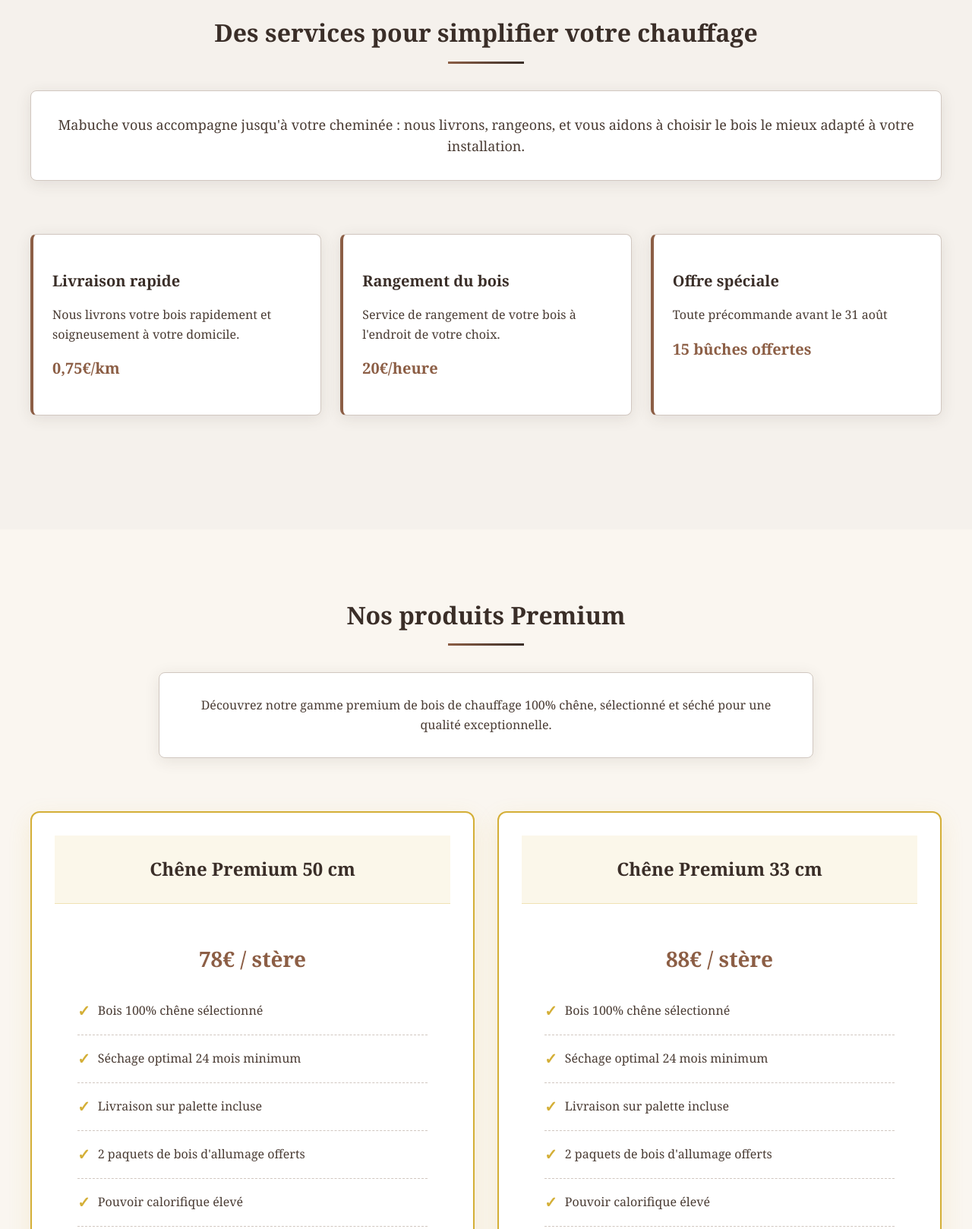
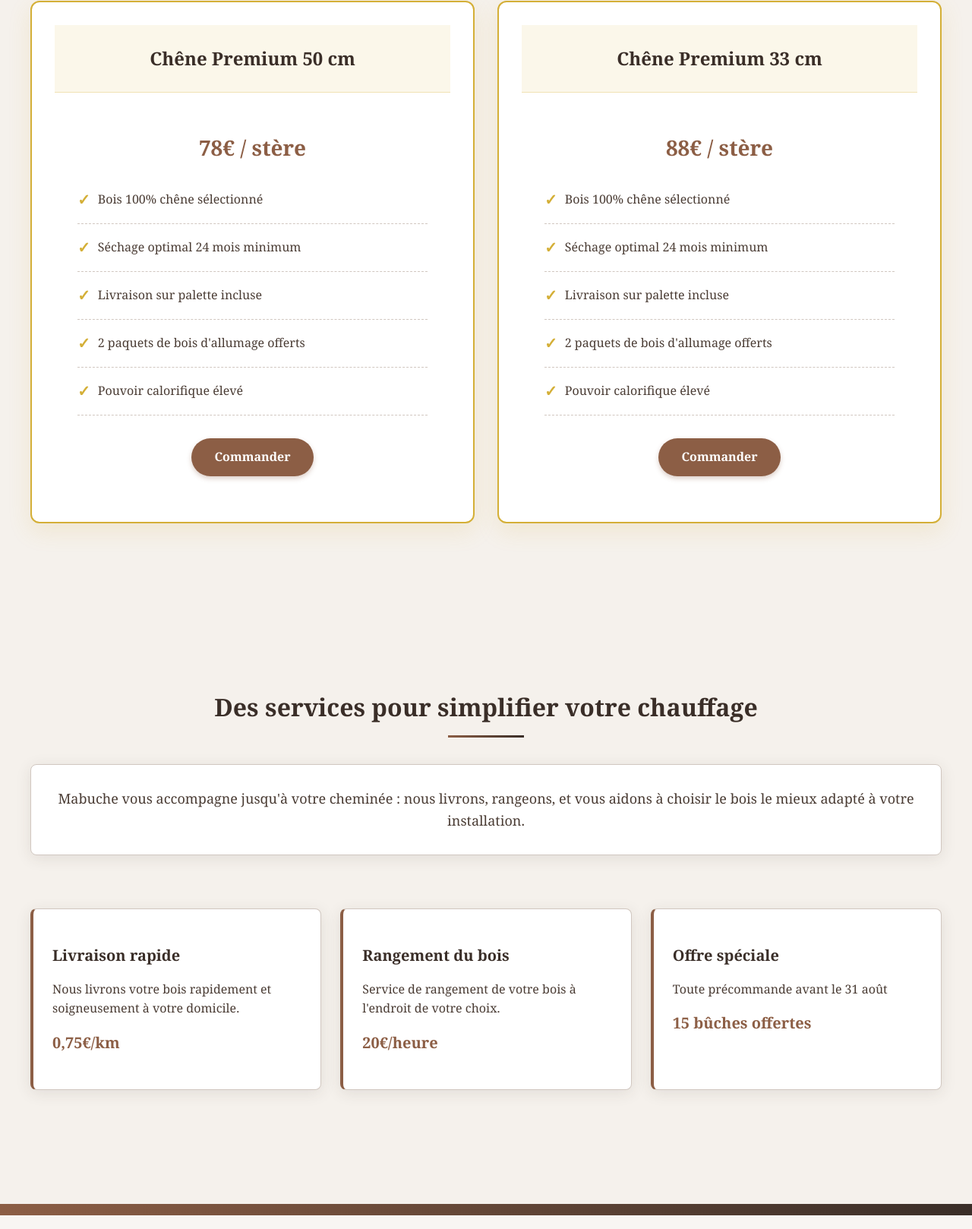
Before and after one commit to 0max007/mabuche-site, a plain HTML site: page index.html in a window 1280 px wide. Shown: the part 1710-3328 px from the top of the page at 76% size. Drawn offline with Linux system fonts and the light colour scheme.

Commit message:
Update index.html

```diff
--- a/index.html
+++ b/index.html
@@ -359,6 +359,7 @@
             font-family: inherit;
             font-size: 16px;
             transition: all 0.3s;
+            margin-top: 8px; /* Ajout d'espace entre label et input */
         }
 
         .commande-form textarea {
@@ -931,12 +932,13 @@
         </div>
     </section>
 
-    <!-- PRODUITS STANDARD -->
+    <!-- PRODUITS STANDARD ET PREMIUM -->
     <section id="produits" class="section section-produits">
         <div class="container">
             <h2 class="section-title">Nos bois de chauffage disponibles</h2>
             <p class="encadre" style="text-align: center; font-size: 18px;">Tous nos prix sont TTC</p>
 
+            <h3 style="text-align: center; margin: 40px 0 20px; color: var(--marron-fonce);">Produits Standard</h3>
             <div class="products-grid">
                 <!-- Produit 1 -->
                 <div class="product-card encadre">
@@ -986,45 +988,8 @@
                     </div>
                 </div>
             </div>
-        </div>
-    </section>
 
-    <!-- SERVICES -->
-    <section id="services" class="section section-services">
-        <div class="container">
-            <h2 class="section-title">Des services pour simplifier votre chauffage</h2>
-            <p class="encadre" style="text-align: center; font-size: 18px;">Mabuche vous accompagne jusqu'à votre cheminée : nous livrons, rangeons, et vous aidons à choisir le bois le mieux adapté à votre installation.</p>
-
-            <div class="services-grid">
-                <div class="service-card encadre">
-                    <h3 class="service-title">Livraison rapide</h3>
-                    <p style="color: var(--marron-texte);">Nous livrons votre bois rapidement et soigneusement à votre domicile.</p>
-                    <p class="service-price">0,75€/km</p>
-                </div>
-
-                <div class="service-card encadre">
-                    <h3 class="service-title">Rangement du bois</h3>
-                    <p style="color: var(--marron-texte);">Service de rangement de votre bois à l'endroit de votre choix.</p>
-                    <p class="service-price">20€/heure</p>
-                </div>
-
-                <div class="service-card encadre">
-                    <h3 class="service-title">Offre spéciale</h3>
-                    <p style="color: var(--marron-texte);">Toute précommande avant le 31 août</p>
-                    <p class="service-price">15 bûches offertes</p>
-                </div>
-            </div>
-        </div>
-    </section>
-
-    <!-- PRODUITS PREMIUM -->
-    <section class="premium-section">
-        <div class="container">
-            <h2 class="section-title">Nos produits Premium</h2>
-            <p class="encadre" style="text-align: center; max-width: 800px; margin: 0 auto 40px;">
-                Découvrez notre gamme premium de bois de chauffage 100% chêne, sélectionné et séché pour une qualité exceptionnelle.
-            </p>
-
+            <h3 style="text-align: center; margin: 60px 0 20px; color: var(--marron-fonce);">Produits Premium</h3>
             <div class="premium-products-container">
                 <!-- Produit Premium 1 -->
                 <div class="premium-product encadre">
@@ -1069,6 +1034,34 @@
         </div>
     </section>
 
+    <!-- SERVICES -->
+    <section id="services" class="section section-services">
+        <div class="container">
+            <h2 class="section-title">Des services pour simplifier votre chauffage</h2>
+            <p class="encadre" style="text-align: center; font-size: 18px;">Mabuche vous accompagne jusqu'à votre cheminée : nous livrons, rangeons, et vous aidons à choisir le bois le mieux adapté à votre installation.</p>
+
+            <div class="services-grid">
+                <div class="service-card encadre">
+                    <h3 class="service-title">Livraison rapide</h3>
+                    <p style="color: var(--marron-texte);">Nous livrons votre bois rapidement et soigneusement à votre domicile.</p>
+                    <p class="service-price">0,75€/km</p>
+                </div>
+
+                <div class="service-card encadre">
+                    <h3 class="service-title">Rangement du bois</h3>
+                    <p style="color: var(--marron-texte);">Service de rangement de votre bois à l'endroit de votre choix.</p>
+                    <p class="service-price">20€/heure</p>
+                </div>
+
+                <div class="service-card encadre">
+                    <h3 class="service-title">Offre spéciale</h3>
+                    <p style="color: var(--marron-texte);">Toute précommande avant le 31 août</p>
+                    <p class="service-price">15 bûches offertes</p>
+                </div>
+            </div>
+        </div>
+    </section>
+
     <!-- FORMULAIRE DE COMMANDE -->
     <section id="commande" class="section-commande">
         <div class="commande-container">
@@ -1084,22 +1077,27 @@
                             <label for="nom">Nom *</label>
                             <input type="text" id="nom" name="nom" required placeholder="Votre nom">
                         </div>
+
                         <div class="form-group">
                             <label for="prenom">Prénom *</label>
                             <input type="text" id="prenom" name="prenom" required placeholder="Votre prénom">
                         </div>
+
                         <div class="form-group">
                             <label for="telephone">Téléphone *</label>
                             <input type="tel" id="telephone" name="telephone" required placeholder="06 12 34 56 78">
                         </div>
+
                         <div class="form-group">
                             <label for="email">Email *</label>
                             <input type="email" id="email" name="email" required placeholder="votre@email.com">
                         </div>
+
                         <div class="form-group full-width">
                             <label for="adresse">Adresse de livraison *</label>
                             <textarea id="adresse" name="adresse" rows="3" required placeholder="Numéro, rue, code postal, ville"></textarea>
                         </div>
+
                         <div class="form-group">
                             <label for="produit">Produit choisi *</label>
                             <select id="produit" name="produit" required>
@@ -1112,22 +1110,27 @@
                                 <option value="Chêne Premium 33 cm">Chêne Premium 33 cm - 88€/stère</option>
                             </select>
                         </div>
+
                         <div class="form-group">
                             <label for="quantite">Quantité *</label>
                             <input type="number" id="quantite" name="quantite" min="1" required placeholder="1">
                         </div>
+
                         <div class="form-group">
                             <label for="date">Date de livraison souhaitée</label>
                             <input type="date" id="date" name="date">
                         </div>
+
                         <div class="form-group full-width">
                             <label for="message">Informations complémentaires</label>
                             <textarea id="message" name="message" rows="4" placeholder="Informations supplémentaires (accès, horaires, etc.)"></textarea>
                         </div>
                     </div>
+
                     <div class="form-submit">
                         <button type="submit" class="btn btn-commande">Envoyer la commande</button>
                     </div>
+
                     <div id="form-message" class="form-message"></div>
                 </form>
             </div>
```
